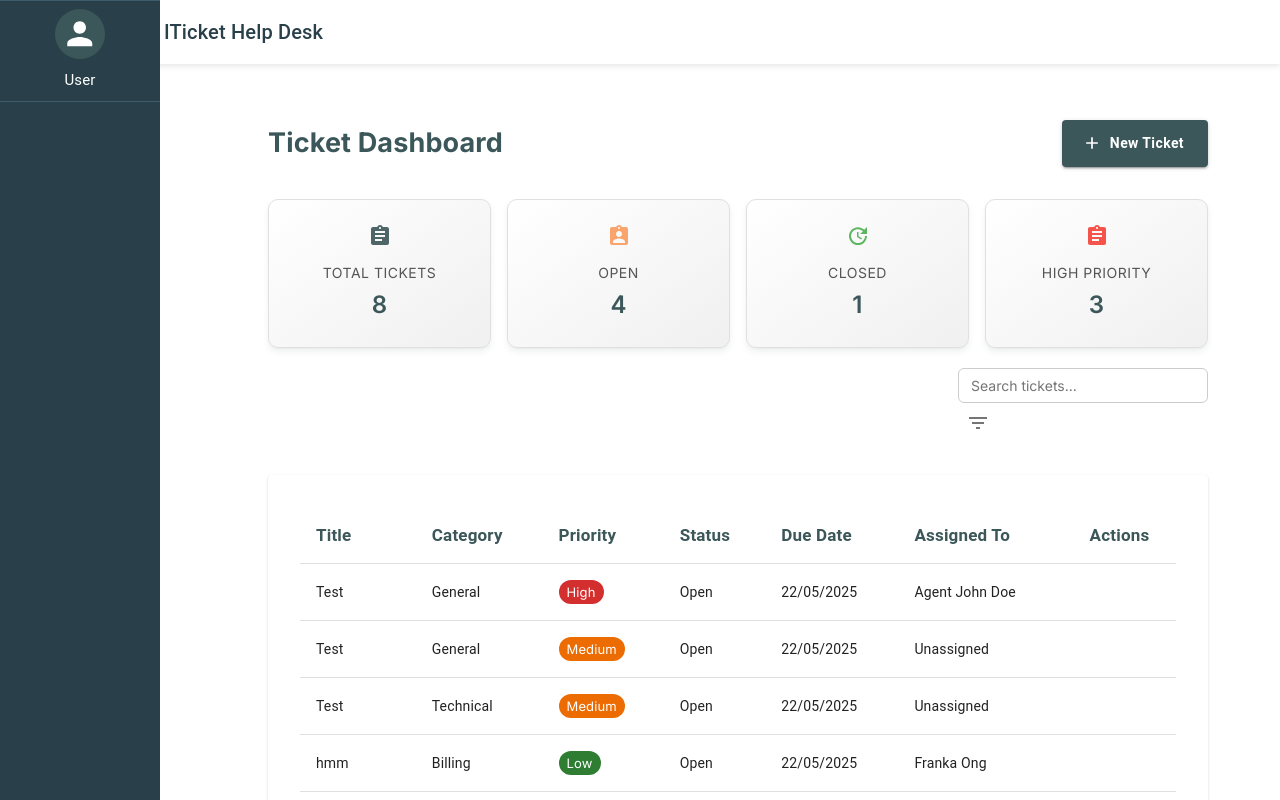
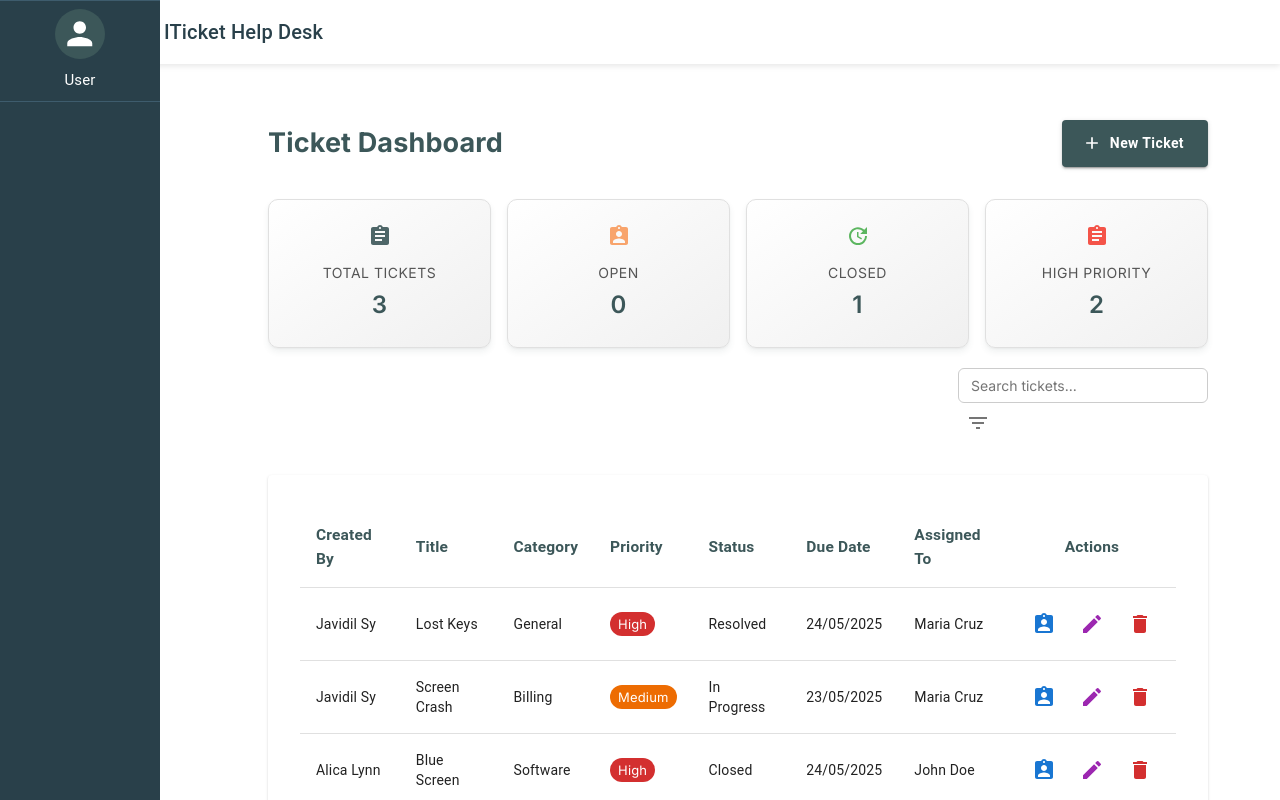
Before and after one commit to AlicaLynn17/iticket, a React app: page /view-tickets in a window 1280 px wide. Shown: the top 800 px of the page. Built offline with nearby package versions, Linux system fonts and the light colour scheme; data requests are answered from the project's data file.

Commit message:
Latest update - added created by

```diff
--- a/db.json
+++ b/db.json
@@ -1,66 +1,45 @@
 {
   "users": [
     {
-      "id": "84b2",
-      "name": "Franka Ong",
-      "email": "frankaong@iticket.com",
-      "password": "123",
-      "role": "admin"
-    },
-    {
-      "id": "2713",
-      "name": "Anton Lee",
-      "email": "leeanton@iticket.com",
-      "password": "123",
-      "role": "user"
-    },
-    {
       "id": "dc8f",
-      "name": "Javidil",
+      "name": "Javidil Sy",
       "email": "javidil@email.com",
       "password": "123",
       "role": "user"
     },
     {
-      "id": "a001",
-      "name": "Agent Smith",
-      "email": "agent@iticket.com",
-      "password": "123",
-      "role": "agent"
-    },
-    {
       "id": "e446",
-      "name": "alica lynn",
+      "name": "Alica Lynn",
       "email": "alica@email.com",
       "password": "123",
       "role": "user"
     },
     {
-      "id": "8785",
-      "name": "Madam Test",
-      "email": "test@iticket.com",
-      "role": "user",
-      "password": "123"
-    },
-    {
-      "id": "d32c",
-      "name": "Sungchan Jung",
-      "email": "jsc@iticket.com",
-      "role": "admin",
-      "password": "123"
-    },
-    {
       "id": "1ddf",
-      "name": "Agent John Doe",
+      "name": "John Doe",
       "email": "john.doe@iticket.com",
       "role": "agent",
       "password": "123"
     },
     {
       "id": "d808",
-      "name": "Agent Maria Cruz",
+      "name": "Maria Cruz",
       "email": "maria.cruz@iticket.com",
       "role": "agent",
+      "password": "123"
+    },
+    {
+      "id": "2bd5",
+      "name": "Jose Cruz",
+      "email": "josecruz@iticket.com",
+      "role": "admin",
+      "password": "123"
+    },
+    {
+      "id": "7a02",
+      "name": "Sungchan Jung",
+      "email": "jsc@iticket.com",
+      "role": "admin",
       "password": "123"
     }
   ],
@@ -70,13 +49,14 @@
       "title": "Lost Keys",
       "description": "I lost my keys to the office.",
       "category": "General",
-      "priority": "Medium",
+      "priority": "High",
       "attachment": "",
-      "assignedTo": "84b2",
+      "assignedTo": "d808",
       "dueDate": "2025-05-24",
-      "status": "Closed",
+      "status": "Resolved",
       "createdAt": "2025-05-16T11:37:40.599Z",
-      "resolvedAt": null
+      "resolvedAt": null,
+      "createdBy": "dc8f"
     },
     {
       "id": "e8ac",
@@ -85,91 +65,23 @@
       "category": "Billing",
       "priority": "Medium",
       "attachment": "",
-      "assignedTo": "84b2",
+      "assignedTo": "d808",
       "dueDate": "2025-05-23",
-      "status": "Resolved",
+      "status": "In Progress",
       "createdAt": "2025-05-16T11:55:02.971Z",
-      "resolvedAt": null
-    },
-    {
-      "id": "80a2",
-      "title": "hmm",
-      "description": "hmmm",
-      "category": "Billing",
-      "priority": "Low",
-      "attachment": "",
-      "assignedTo": "84b2",
-      "dueDate": "2025-05-22",
-      "status": "Open",
-      "createdAt": "2025-05-19T12:51:52.011Z",
-      "resolvedAt": null
-    },
-    {
-      "id": "7468",
-      "title": "alica",
-      "description": "alica",
-      "category": "Billing",
-      "priority": "High",
-      "attachment": "",
-      "assignedTo": "a001",
-      "dueDate": "2025-05-21",
-      "status": "Resolved",
-      "createdAt": "2025-05-19T13:55:30.210Z",
-      "resolvedAt": null,
-      "createdBy": "e446"
-    },
-    {
-      "id": "8c81",
-      "title": "Test",
-      "description": "Test",
-      "category": "General",
-      "priority": "High",
-      "attachment": "",
-      "assignedTo": "1ddf",
-      "dueDate": "2025-05-22",
-      "status": "Open",
-      "createdAt": "2025-05-20T13:40:33.135Z",
       "resolvedAt": null,
       "createdBy": "dc8f"
     },
     {
-      "id": "9091",
-      "title": "Test",
-      "description": "teststes",
-      "category": "General",
-      "priority": "Medium",
-      "attachment": "",
-      "assignedTo": "",
-      "dueDate": "2025-05-22",
-      "status": "Open",
-      "createdAt": "2025-05-20T13:52:46.574Z",
-      "resolvedAt": null,
-      "createdBy": "dc8f"
-    },
-    {
-      "id": "edcf",
-      "title": "Test",
-      "description": "11",
-      "category": "Technical",
-      "priority": "Medium",
-      "attachment": "",
-      "assignedTo": "",
-      "dueDate": "2025-05-22",
-      "status": "Open",
-      "createdAt": "2025-05-20T14:13:30.748Z",
-      "resolvedAt": null,
-      "createdBy": "2822"
-    },
-    {
       "id": "e351",
-      "title": "blue screen :(",
+      "title": "Blue Screen ",
       "description": "everything i see is blue",
       "category": "Software",
       "priority": "High",
       "attachment": "",
       "assignedTo": "1ddf",
       "dueDate": "2025-05-24",
-      "status": "Resolved",
+      "status": "Closed",
       "createdAt": "2025-05-22T09:43:41.003Z",
       "resolvedAt": null,
       "createdBy": "e446"
@@ -228,22 +140,13 @@
       "createdAt": "2025-05-20T14:49:06.424Z"
     },
     {
-      "id": "2c7c",
-      "title": "Feedback for Ticket 7468",
-      "content": "TY!",
+      "id": "c7bb",
+      "title": "Feedback for Ticket e351",
+      "content": "Thanks!",
       "rating": 5,
       "submittedBy": "e446",
-      "ticketId": "7468",
-      "createdAt": "2025-05-22T09:43:57.443Z"
-    },
-    {
-      "id": "da6e",
-      "title": "Feedback for Ticket 7468",
-      "content": "NICE!",
-      "rating": 5,
-      "submittedBy": "e446",
-      "ticketId": "7468",
-      "createdAt": "2025-05-22T09:54:04.429Z"
+      "ticketId": "e351",
+      "createdAt": "2025-05-23T09:54:54.599Z"
     }
   ]
 }
--- a/src/views/components/TicketComponents/TicketTable.tsx
+++ b/src/views/components/TicketComponents/TicketTable.tsx
@@ -25,6 +25,7 @@ interface Ticket {
   status: string;
   dueDate?: string;
   assignedTo?: string;
+  createdBy: string;
 }
 
 interface TicketTableProps {
@@ -68,6 +69,7 @@ const handleMenuClose = () => {
       <Table>
         <TableHead>
           <TableRow>
+            <TableCell>Created By</TableCell>
             <TableCell>Title</TableCell>
             <TableCell>Description</TableCell>
             <TableCell>Category</TableCell>
@@ -81,7 +83,7 @@ const handleMenuClose = () => {
         <TableBody>
           {tickets.length === 0 ? (
             <TableRow>
-              <TableCell colSpan={7} align="center">
+              <TableCell colSpan={9} align="center">
                 <Typography color="textSecondary" sx={{ py: 2 }}>
                   No tickets found matching the filters.
                 </Typography>
@@ -90,6 +92,7 @@ const handleMenuClose = () => {
           ) : (
             tickets.map((ticket) => (
               <TableRow key={ticket.id}>
+                <TableCell>{getAssignedUserName(ticket.createdBy, users)}</TableCell>
                 <TableCell>{ticket.title}</TableCell>
                 <TableCell>{ticket.description}</TableCell>
                 <TableCell>{ticket.category}</TableCell>
--- a/src/views/containers/TicketManagement/ViewTickets.css
+++ b/src/views/containers/TicketManagement/ViewTickets.css
@@ -139,3 +139,8 @@
   width: 250px;
   font-size: 14px;
 }
+
+.MuiTable-root thead th {
+  font-size: 15.5px;
+  font-weight: 600;
+}
--- a/src/views/containers/TicketManagement/ViewTickets.tsx
+++ b/src/views/containers/TicketManagement/ViewTickets.tsx
@@ -14,7 +14,6 @@ import {
 import AddIcon from "@mui/icons-material/Add";
 import AssignmentIndIcon from "@mui/icons-material/AssignmentInd";
 import EditIcon from "@mui/icons-material/Edit";
-import FeedbackIcon from "@mui/icons-material/Feedback";
 import DeleteIcon from "@mui/icons-material/Delete";
 import TablePagination from "@mui/material/TablePagination";
 import { useNavigate } from "react-router-dom";
@@ -179,32 +178,38 @@ export const ViewTickets = () => {
         <Table className="MuiTable-root MuiTable-stickyHeader">
           <TableHead>
             <TableRow>
+              <TableCell>Created By</TableCell>
               <TableCell>Title</TableCell>
               <TableCell>Category</TableCell>
               <TableCell>Priority</TableCell>
               <TableCell>Status</TableCell>
               <TableCell>Due Date</TableCell>
               <TableCell>Assigned To</TableCell>
-              <TableCell align="center">Actions</TableCell>
+              {!isUser && <TableCell align="center">Actions</TableCell>}
             </TableRow>
           </TableHead>
           <TableBody>
             {paginatedTickets.length === 0 ? (
               <TableRow>
-                <TableCell colSpan={7} align="center" sx={{ py: 4, color: "#888" }}>
+                <TableCell colSpan={isUser ? 7 : 8} align="center" sx={{ py: 4, color: "#888" }}>
                   No tickets found.
                 </TableCell>
               </TableRow>
             ) : (
               paginatedTickets.map((ticket) => {
-                const isTicketOwner = String(ticket.createdBy) === String(user.id);
+                const isOwner = String(ticket.createdBy) === String(user.id);
+
                 return (
                   <TableRow
                     key={ticket.id}
-                    hover
-                    sx={{ cursor: "pointer" }}
-                    onClick={() => navigate(`/ticket/${ticket.id}`)}
+                    hover={isOwner}
+                    onClick={() => {
+                      if (isOwner) {
+                        navigate(`/ticket/${ticket.id}`);
+                      }
+                    }}
                   >
+                    <TableCell>{getAssignedUserName(ticket.createdBy, users)}</TableCell>
                     <TableCell>{ticket.title}</TableCell>
                     <TableCell>{ticket.category}</TableCell>
                     <TableCell>
@@ -231,8 +236,9 @@ export const ViewTickets = () => {
                         ? getAssignedUserName(ticket.assignedTo, users)
                         : "Unassigned"}
                     </TableCell>
+                    {!isUser && (
                       <TableCell align="center" onClick={(e) => e.stopPropagation()}>
-                      {(isAdmin || isAgent) && (
+                        <Box display="flex" justifyContent="center" gap={1}>
                           <IconButton
                             color="primary"
                             onClick={() => navigate(`/assign-ticket/${ticket.id}`)}
@@ -240,8 +246,6 @@ export const ViewTickets = () => {
                           >
                             <AssignmentIndIcon />
                           </IconButton>
-                      )}
-                      {(isAdmin || isAgent || (isUser && isTicketOwner && ticket.status !== "Resolved" && ticket.status !== "Closed")) && (
                           <IconButton
                             color="secondary"
                             onClick={() => navigate(`/edit-ticket/${ticket.id}`)}
@@ -249,19 +253,6 @@ export const ViewTickets = () => {
                           >
                             <EditIcon />
                           </IconButton>
-                      )}
-                      {(ticket.status === "Resolved" || ticket.status === "Closed") &&
-                        isUser &&
-                        isTicketOwner && (
-                          <IconButton
-                            color="success"
-                            onClick={() => navigate(`/collect-feedback/${ticket.id}`)}
-                            title="Feedback"
-                          >
-                            <FeedbackIcon />
-                          </IconButton>
-                        )}
-                      {(isAdmin || isAgent) && (
                           <IconButton
                             color="error"
                             onClick={() => {
@@ -272,8 +263,9 @@ export const ViewTickets = () => {
                           >
                             <DeleteIcon />
                           </IconButton>
+                        </Box>
+                      </TableCell>
                     )}
-                    </TableCell>
                   </TableRow>
                 );
               })
```
Lines whose indentation alone changed are shown as unchanged.
